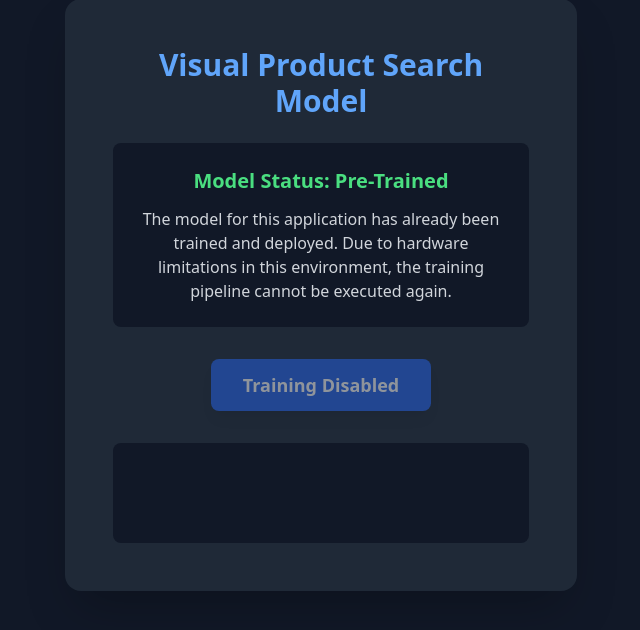
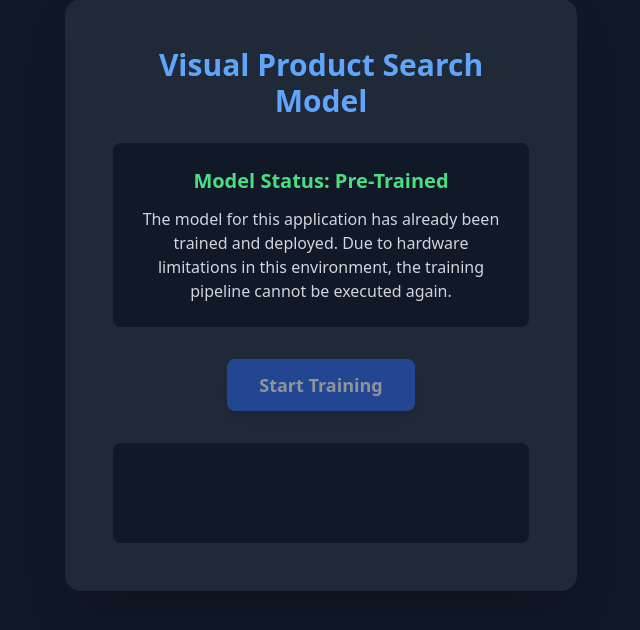
Before and after one commit to mdmohsin212/Visual-Product-Search, a Flask app: page /train in a window 1280 px wide. Shown: the part 105-735 px from the top of the page, without its empty margins (319-959 px from the left). Run offline with Flask 3, Linux system fonts and the light colour scheme; parts of the project's set-up code (start-up, migrations or seed data) failed here and were passed over; some libraries are stand-ins or nearby versions.

Commit message:
update training page

```diff
--- a/templates/train.html
+++ b/templates/train.html
@@ -38,7 +38,7 @@
 
             <div class="flex justify-center mb-8">
                 <button id="train-button" class="w-full md:w-auto bg-blue-600 text-white font-bold py-3 px-8 rounded-lg text-lg shadow-lg transition-all duration-300 ease-in-out opacity-50 cursor-not-allowed" disabled>
-                    Training Disabled
+                    Start Training
                 </button>
             </div>
 
```
